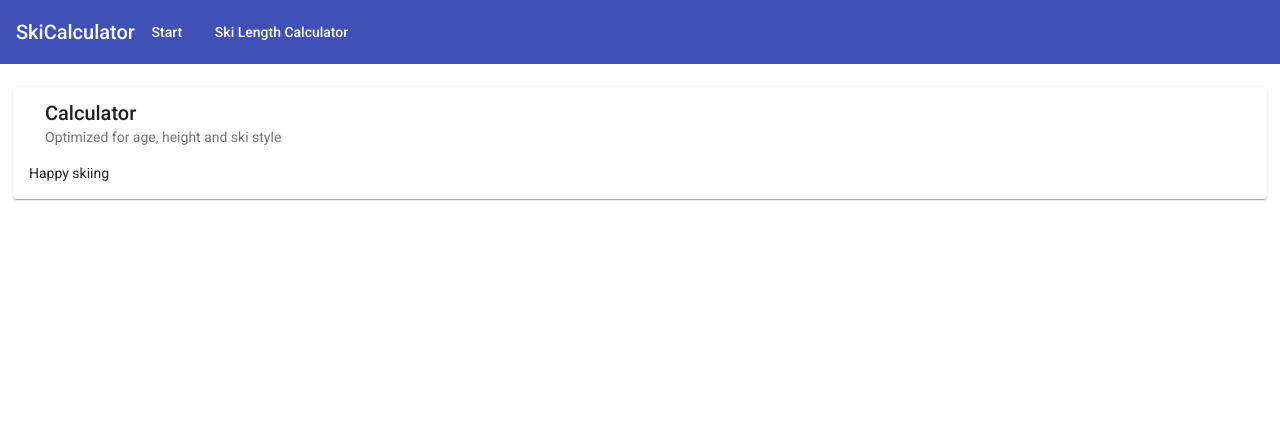
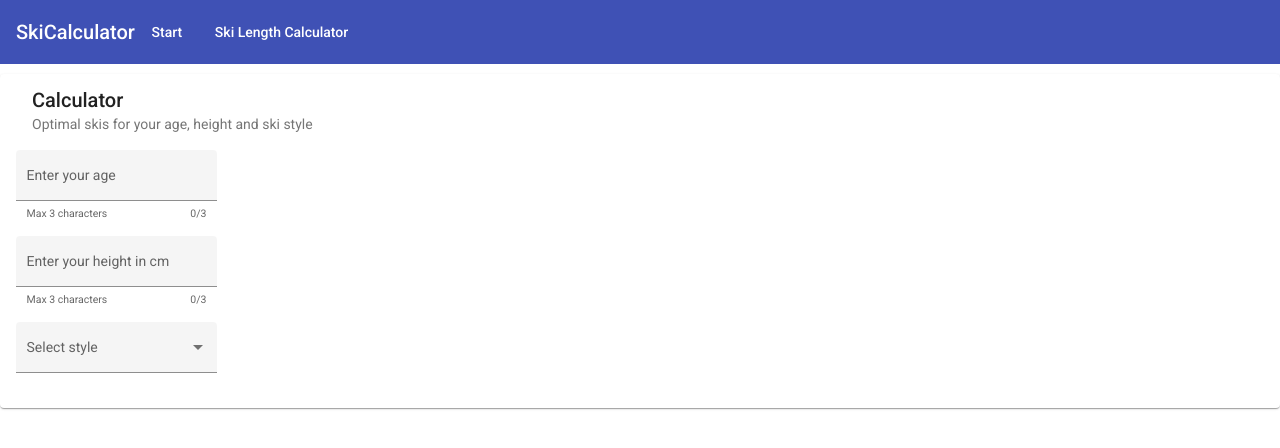
Before and after one commit to joeltorma/SkiCalculator, an Angular app in the folder SkiCalculatorClient/: page /ski-length-calculator in a window 1280 px wide. Shown: the top 448 px of the page. Built offline with nearby package versions, Linux system fonts and the light colour scheme; no server answers.

Commit message:
Create forms for calculator frontend

```diff
--- a/SkiCalculatorClient/package.json
+++ b/SkiCalculatorClient/package.json
@@ -11,13 +11,13 @@
   },
   "private": true,
   "dependencies": {
-    "@angular/animations": "~11.2.4",
-    "@angular/cdk": "^11.2.3",
+    "@angular/animations": "^11.2.5",
+    "@angular/cdk": "^11.2.4",
     "@angular/common": "~11.2.4",
     "@angular/compiler": "~11.2.4",
     "@angular/core": "~11.2.4",
     "@angular/forms": "~11.2.4",
-    "@angular/material": "^11.2.3",
+    "@angular/material": "^11.2.4",
     "@angular/platform-browser": "~11.2.4",
     "@angular/platform-browser-dynamic": "~11.2.4",
     "@angular/router": "~11.2.4",
--- a/SkiCalculatorClient/src/app/ski-length-calculator/ski-length-calculator.component.css
+++ b/SkiCalculatorClient/src/app/ski-length-calculator/ski-length-calculator.component.css
@@ -0,0 +1,8 @@
+.calculator-container {
+    display: flex;
+    flex-direction: column;
+  }
+
+  .calculator-container > * {
+    width: 100%;
+  }
--- a/SkiCalculatorClient/src/app/ski-length-calculator/ski-length-calculator.component.html
+++ b/SkiCalculatorClient/src/app/ski-length-calculator/ski-length-calculator.component.html
@@ -1,15 +1,34 @@
-<div style="padding: 13px;">
-
 <mat-card style="margin-top:10px;">
     <mat-card-header>
         <mat-card-title>Calculator</mat-card-title>
-            <mat-card-subtitle>Optimized for age, height and ski style
+        <mat-card-subtitle>Optimal skis for your age, height and ski style
         </mat-card-subtitle>
     </mat-card-header>
     <mat-card-content>
-            <p>
-                Happy skiing
-            </p>
+        <mat-form-field hintLabel="Max 3 characters" appearance="fill">
+            <mat-label>Enter your age</mat-label>
+            <input matInput #inputAge maxlength="3" placeholder="Ex. 30">
+            <mat-hint align="end">{{inputAge.value?.length || 0}}/3</mat-hint>
+        </mat-form-field>
+    </mat-card-content>
+    <mat-card-content>
+        <mat-form-field hintLabel="Max 3 characters" appearance="fill">
+            <mat-label>Enter your height in cm</mat-label>
+            <input matInput #inputHeight maxlength="3" placeholder="Ex. 170">
+            <mat-hint align="end">{{inputHeight.value?.length || 0}}/3</mat-hint>
+        </mat-form-field>
+        </mat-card-content>
+    <mat-card-content>
+        <mat-form-field appearance="fill">
+        <mat-label>Select style</mat-label>
+        <mat-select [(value)]="selectedStyle">
+            <mat-option>None</mat-option>
+            <mat-option value="classic">Classic</mat-option>
+            <mat-option value="skate">Skate</mat-option>
+        </mat-select>
+        </mat-form-field>
+        <div *ngIf="selectedStyle">
+        <p>Have fun with your new {{selectedStyle}} skis!</p>
+        </div>
     </mat-card-content>
 </mat-card>
-</div>
--- a/SkiCalculatorClient/src/app/ski-length-calculator/ski-length-calculator.component.ts
+++ b/SkiCalculatorClient/src/app/ski-length-calculator/ski-length-calculator.component.ts
@@ -8,7 +8,7 @@ import { DataService } from '../data.service';
 })
 export class SkiLengthCalculatorComponent implements OnInit {
   public lengthSpan: LengthSpan | undefined;
-
+  selectedStyle = '';
   constructor(private dataService: DataService) { }
   public height: string = '170';
   public age: string = '30';
```
Also changed, not shown: SkiCalculatorClient/src/app/materials.ts (+18 -3 lines), SkiCalculatorClient/src/styles.css (line endings or trailing spaces), 1 other file (tests, documents, lock files or other folders). Lines whose indentation alone changed are shown as unchanged.
